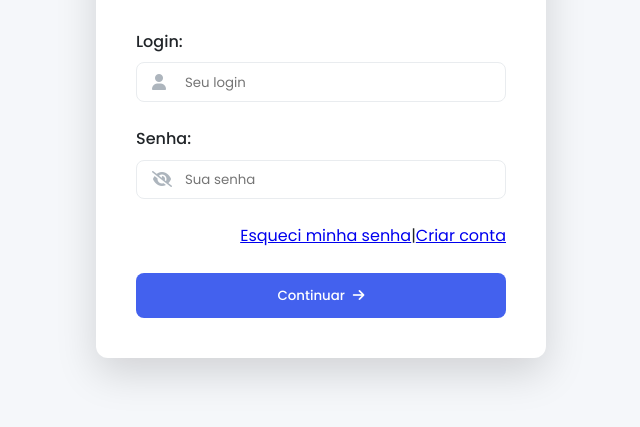
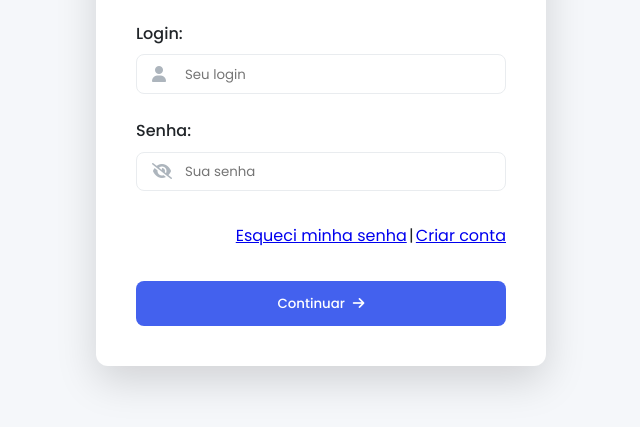
Before and after one commit to adMetalico/CardSync, a plain HTML site: page src/index.html in a window 1280 px wide. Shown: the part 287-714 px from the top of the page, without its empty margins (319-959 px from the left). Drawn offline with Linux system fonts and the light colour scheme.

Commit message:
Correções styles

```diff
--- a/src/styles.css
+++ b/src/styles.css
@@ -98,7 +98,7 @@
 }
 
 .input-icon {
-    position: relative;
+    position: relative
 }
 
 .input-icon i {
@@ -120,7 +120,7 @@
 
 .input-icon .toggle-password {
     position: absolute;
-    right: 1rem;
+    right: auto;
     top: 50%;
     transform: translateY(-50%);
     cursor: pointer;
@@ -158,7 +158,8 @@
 .options-group {
     display: flex;
     justify-content: flex-end;
-    margin: 1rem 0 1.5rem;
+    margin: 2rem 0 2rem;
+    gap: 0.6%;
 }
 
 .forgot-password {
```
